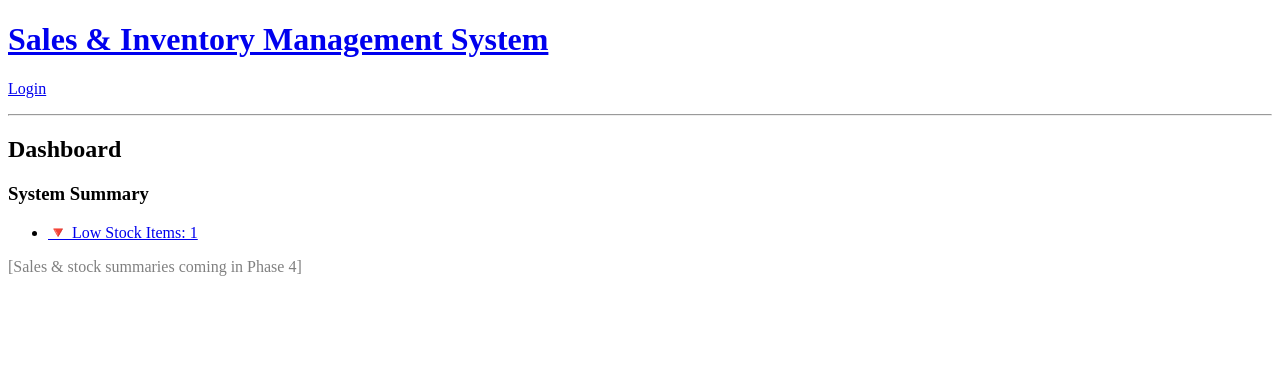
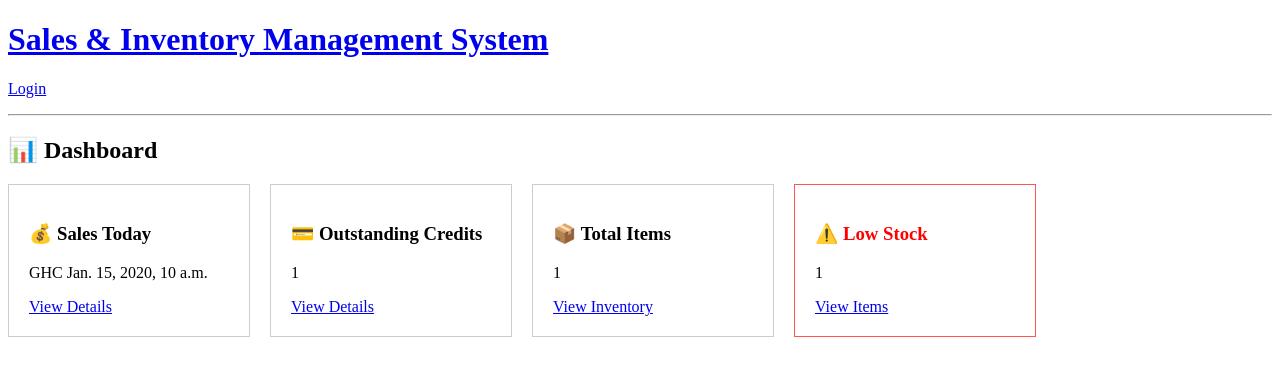
Before and after one commit to DankyiBenjamin/POSystem, a Django app: template sales_system/inventory/templates/inventory/dashboard.html in a window 1280 px wide. Shown: the top 376 px of the page. Run offline with Django 3.2, Linux system fonts and the light colour scheme; the template is opened without the code that fills it: most values are stand-ins (such as "Sample title", 1, 10 or a date in 2020).

Commit message:
Dashboard

```diff
--- a/sales_system/inventory/templates/inventory/dashboard.html
+++ b/sales_system/inventory/templates/inventory/dashboard.html
@@ -1,19 +1,31 @@
 {% extends 'base.html' %} {% block content %}
-<h2>Dashboard</h2>
-<h3>System Summary</h3>
-<ul>
-  <li>
-    <a href="{% url 'low_stock_list' %}">
-      🔻 Low Stock Items: {{ low_stock_count }}
-    </a>
-  </li>
-</ul>
 
-<!-- We will replace this with stats like:
-- total daily sales
-- credits
-- low stocks
-- total SKUs
--->
-<p style="color: gray">[Sales & stock summaries coming in Phase 4]</p>
+<h2>📊 Dashboard</h2>
+
+<div style="display: flex; flex-wrap: wrap; gap: 20px">
+  <div style="border: 1px solid #ccc; padding: 20px; width: 200px">
+    <h3>💰 Sales Today</h3>
+    <p>GHC {{ total_sales_today }}</p>
+    <a href="{% url 'sales:sales_list' %}">View Details</a>
+  </div>
+
+  <div style="border: 1px solid #ccc; padding: 20px; width: 200px">
+    <h3>💳 Outstanding Credits</h3>
+    <p>{{ total_credits }}</p>
+    <a href="{% url 'sales:credit_list' %}">View Details</a>
+  </div>
+
+  <div style="border: 1px solid #ccc; padding: 20px; width: 200px">
+    <h3>📦 Total Items</h3>
+    <p>{{ total_inventory_items }}</p>
+    <a href="{% url 'item_list' %}">View Inventory</a>
+  </div>
+
+  <div style="border: 1px solid #f55; padding: 20px; width: 200px">
+    <h3 style="color: red">⚠️ Low Stock</h3>
+    <p>{{ low_stock_count }}</p>
+    <a href="{% url 'low_stock_list' %}">View Items</a>
+  </div>
+</div>
+
 {% endblock %}
--- a/sales_system/inventory/templates/inventory/item_list.html
+++ b/sales_system/inventory/templates/inventory/item_list.html
@@ -14,7 +14,7 @@
   <tr>
     <td>{{ item.name }}</td>
     <td>{{ item.quantity }}</td>
-    <td>{{ item.price }}</td>
+    <td>GHC {{ item.price }}</td>
     <td>{% if item.is_low_stock %}⚠️ Low{% else %}✅{% endif %}</td>
     <td><a href="{% url 'update_item' item.id %}">Edit</a></td>
   </tr>
```
Also changed, not shown: sales_system/inventory/views.py (+17 -1 lines).
